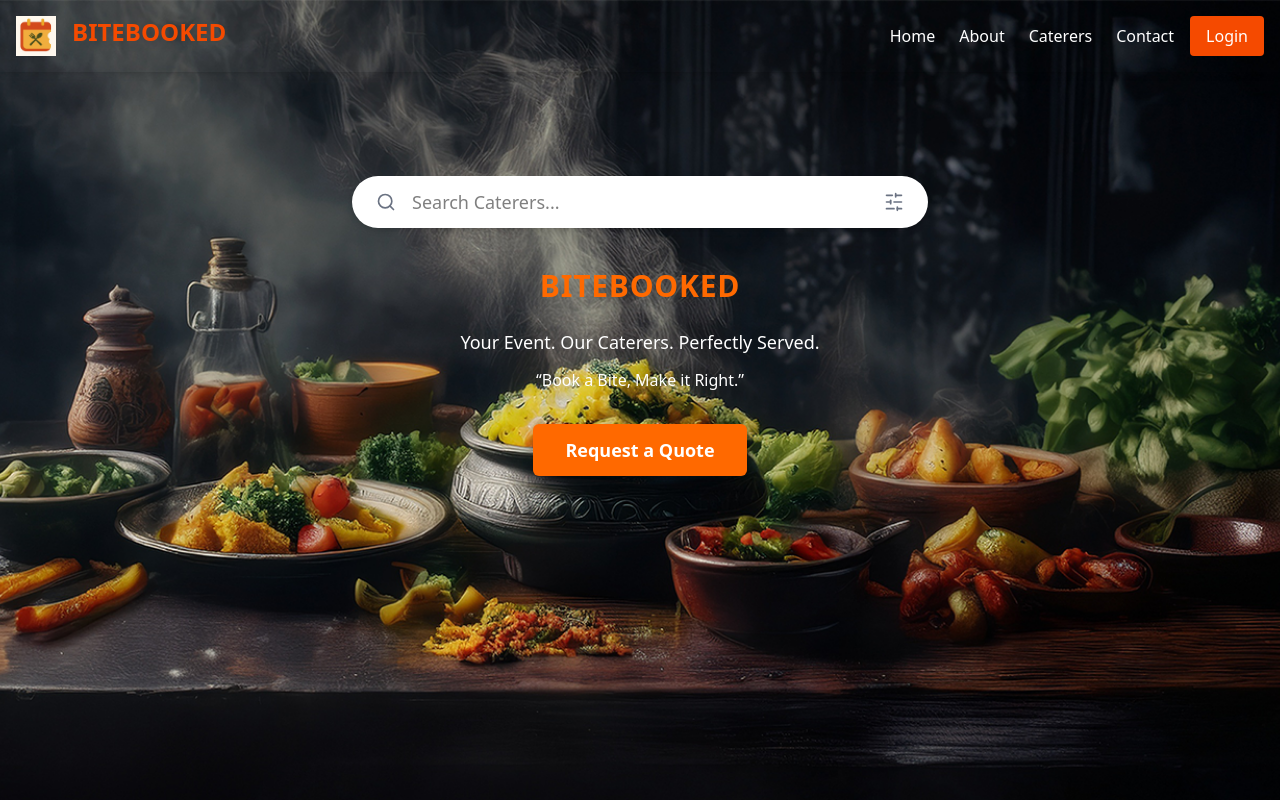
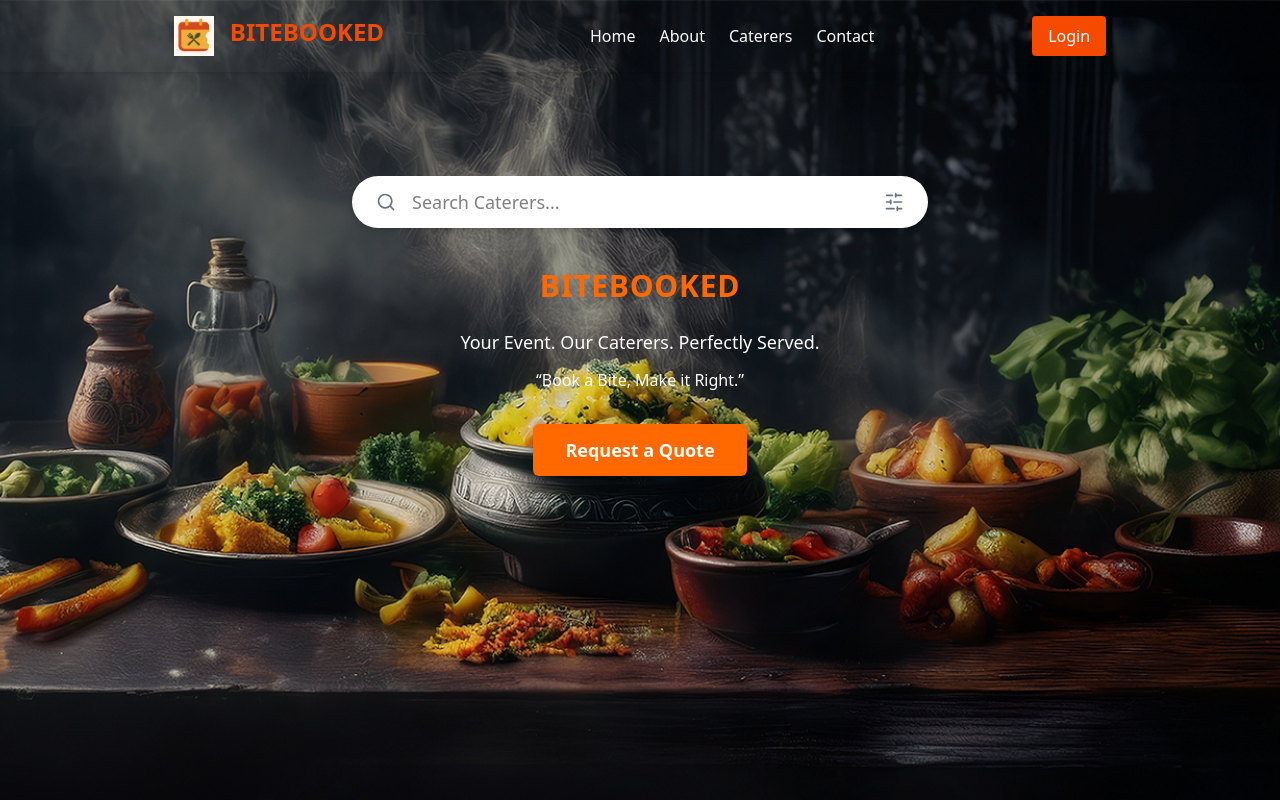
Before and after one commit to Nitanshu12/Bite-Booked-, a React (Vite) app: page / in a window 1280 px wide. Built offline with nearby package versions, Linux system fonts and the light colour scheme.

Commit message:
Navbar-setting

```diff
--- a/src/components/Header.jsx
+++ b/src/components/Header.jsx
@@ -3,13 +3,13 @@ import { Link } from "react-router-dom";
 function Header({ onLoginClick }) {
   return (
     <header
-      className="shadow-md p-4 flex justify-between items-center fixed w-full top-0 left-0 z-50 bg-transparent"
+      className="shadow-md p-4 flex justify-evenly items-center fixed w-full top-0 left-0 z-50 bg-transparent "
     >
       <div className="flex gap-4">
-        <img src="/images/logo.jpeg" className="w-10 h-10"/>
+        <img src="/images/logo.jpeg" className="w-10 h-10" />
         <h1 className="text-2xl font-bold text-orange-600">BITEBOOKED</h1>
       </div>
-      <div className="flex gap-4 items-center">
+      <div className="flex gap-8 items-center">
         <nav
           className="space-x-6 text-white ml-12"
         >
@@ -26,6 +26,8 @@ function Header({ onLoginClick }) {
             Contact
           </Link>
         </nav>
+      </div>
+      <div className="buttons">
           <button
             onClick={onLoginClick}
             className="bg-orange-600 text-white px-4 py-2 rounded hover:bg-orange-700"
--- a/src/pages/About.jsx
+++ b/src/pages/About.jsx
@@ -1,5 +1,9 @@
+import Header from "../components/Header";
+
 function About() {
     return (
+      <>
+      <Header/>
       <div className=" text-white min-h-screen px-8 py-16 bg-black" style={{
         backgroundImage: "url('/images/About-bg.jpeg') bg-image",
       }}>
@@ -38,6 +42,7 @@ function About() {
           </div>
         </div>
       </div>
+      </>
     );
   }
 
--- a/src/pages/Home.jsx
+++ b/src/pages/Home.jsx
@@ -25,8 +25,8 @@ function Home() {
   return (
     <>
       <div
-        className="h-screen bg-cover bg-center flex flex-col relative overflow-hidden"
-        style={{ backgroundImage: "url('/images/hero-bg.png')" }}
+        className="h-screen flex flex-col relative overflow-hidden"
+        style={{ backgroundImage: "url('/images/hero-bg.png')", backgroundSize: "cover", backgroundPosition: "bottom" }}
       >
         {/* Spacer for fixed navbar */}
         <div className="h-20 w-full"></div>
```
Lines whose indentation alone changed are shown as unchanged.
